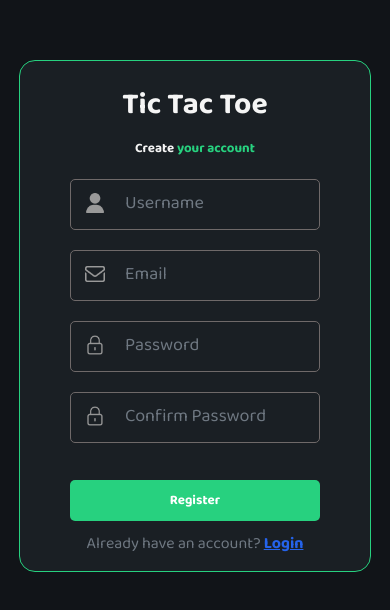
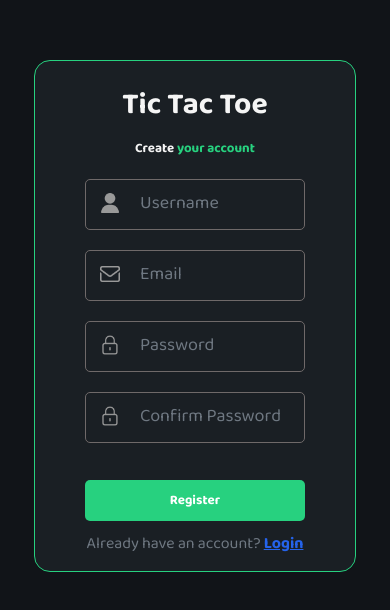
Before and after one commit to Shrey-Prajapati-0520/TicTacToe, a React (Vite) app: page /register in a window 390 px wide. Shown: the part 106-716 px from the top of the page. Built offline with nearby package versions, Linux system fonts and the light colour scheme.

Commit message:
adjust components

```diff
--- a/src/App.css
+++ b/src/App.css
@@ -266,7 +266,7 @@ body{
     animation: zoomIn 0.8s ease-out;
 }
 
-@media(max-width: 1100px) {
+@media(max-width: 768px) {
      .Ainner-box{
         max-width: 250px;
         transform: scale(1.1);
@@ -286,7 +286,7 @@ body{
 }
 @media (max-width: 481px){
     .Ainner-box{
-        max-width: 250px;
+        max-width: 220px;
         transform: scale(1.1);
     }
     .status{
--- a/src/Login.css
+++ b/src/Login.css
@@ -13,10 +13,15 @@
     animation: fadeIn 1s ease-in-out;
 }
 
-@media (max-width: 1100px) {
+@media (max-width: 768px) {
     .inner-box{
         max-width: 250px;
         transform: scale(1.1);
+    }
+}
+@media (max-width: 481px) {
+    .inner-box{
+        max-width: 220px;
     }
 }
 
--- a/src/Register.css
+++ b/src/Register.css
@@ -56,9 +56,14 @@
     transform: translate(-50%,-50%);
     animation: rzoomIn 0.8s ease-out;
 }
-@media (max-width: 1100px) {
+@media (max-width: 768px) {
     .rinner-box{
         max-width: 250px;
+    }
+}
+@media (max-width: 481px) {
+    .rinner-box{
+        max-width: 220px;
     }
 }
 @keyframes rzoomIn {
```
